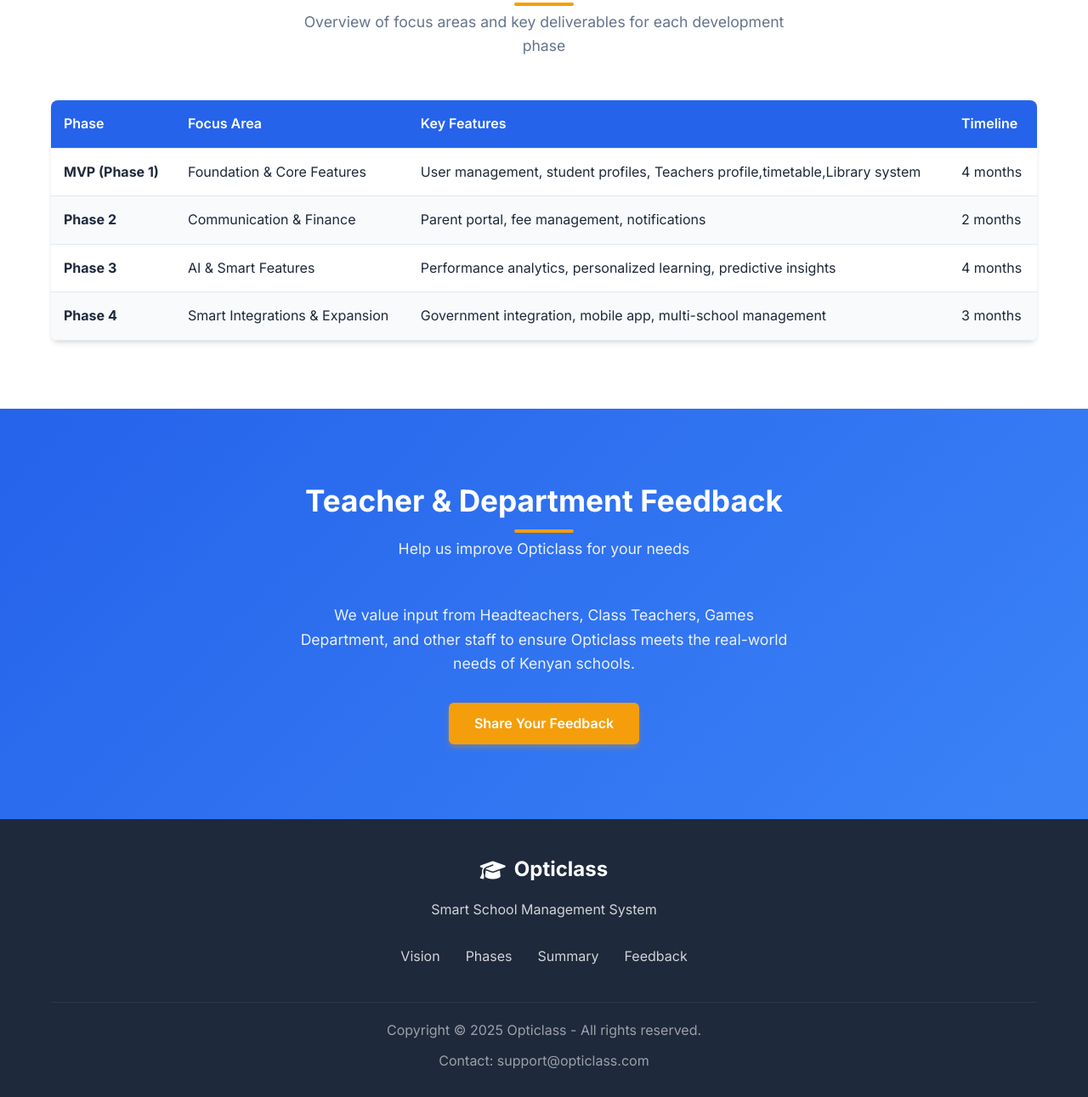
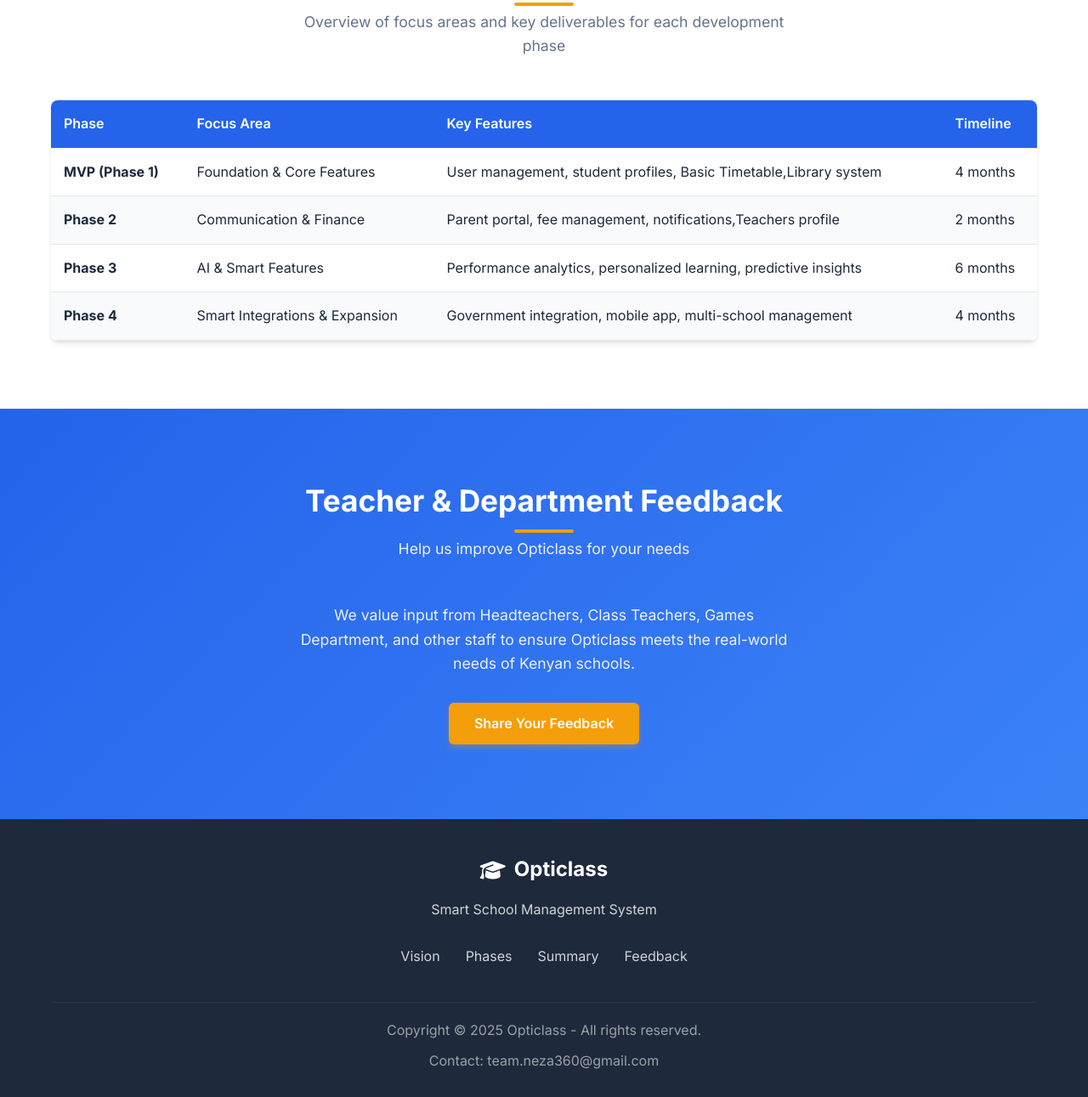
Before and after one commit to Ne-x-tr-on/Opticlass-cli, a plain HTML site: page index.html in a window 1280 px wide. Shown: the part 3157-4448 px from the top of the page at 85% size. Drawn offline with Linux system fonts and the light colour scheme.

Commit message:
Opticlass Updates

```diff
--- a/index.html
+++ b/index.html
@@ -777,26 +777,26 @@
                         <tr>
                             <td><strong>MVP (Phase 1)</strong></td>
                             <td>Foundation & Core Features</td>
-                            <td>User management, student profiles, Teachers profile,timetable,Library system</td>
+                            <td>User management, student profiles, Basic Timetable,Library system</td>
                             <td>4 months</td>
                         </tr>
                         <tr>
                             <td><strong>Phase 2</strong></td>
                             <td>Communication & Finance</td>
-                            <td>Parent portal, fee management, notifications</td>
+                            <td>Parent portal, fee management, notifications,Teachers profile</td>
                             <td>2 months</td>
                         </tr>
                         <tr>
                             <td><strong>Phase 3</strong></td>
                             <td>AI & Smart Features</td>
                             <td>Performance analytics, personalized learning, predictive insights</td>
-                            <td>4 months</td>
+                            <td>6 months</td>
                         </tr>
                         <tr>
                             <td><strong>Phase 4</strong></td>
                             <td>Smart Integrations & Expansion</td>
                             <td>Government integration, mobile app, multi-school management</td>
-                            <td>3 months</td>
+                            <td>4 months</td>
                         </tr>
                     </tbody>
                 </table>
@@ -834,7 +834,7 @@
                 </ul>
                 <div class="copyright">
                     <p>Copyright © 2025 Opticlass - All rights reserved.</p>
-                    <p>Contact: support@opticlass.com</p>
+                    <p>Contact: team.neza360@gmail.com</p>
                 </div>
             </div>
         </div>
```
